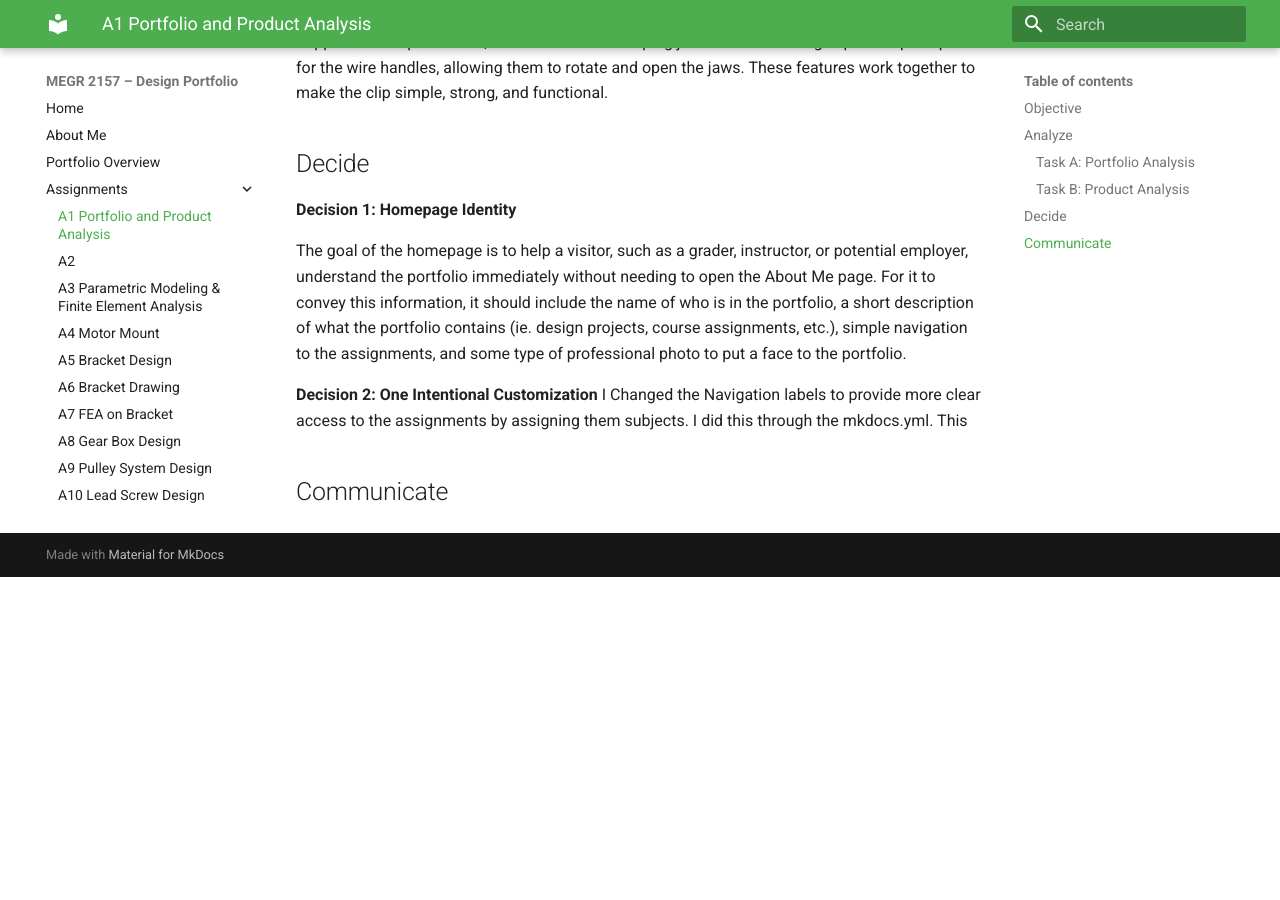
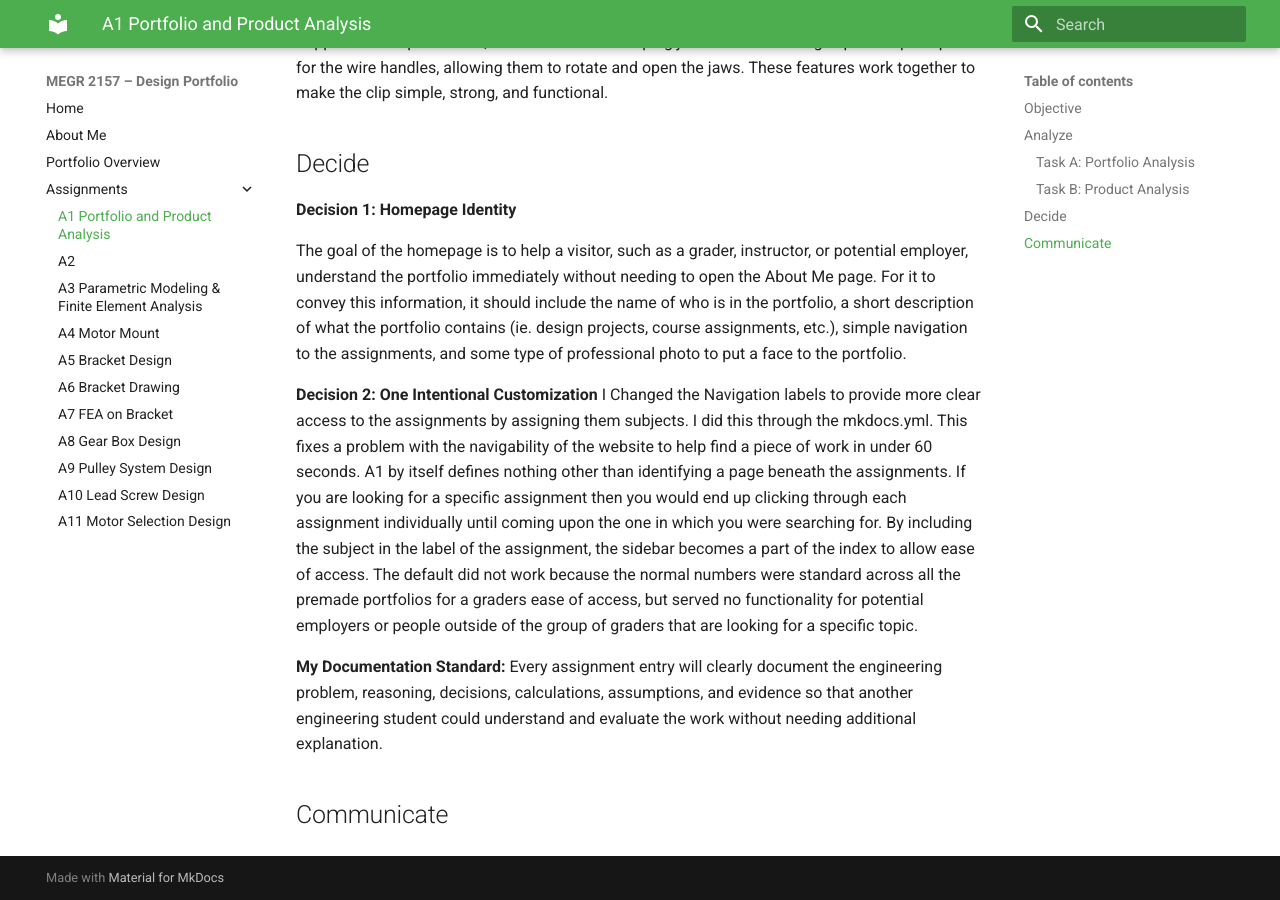
Before and after one commit to matthewjcowan/megr2156-portfolio, an MkDocs documentation site: the page built from docs/assignments/A01/index.md, in a window 1280 px wide and 900 px high, scrolled down 9951 px. Built offline with MkDocs 1.6.1 and Material for MkDocs 9.7.7, drawn with Linux system fonts in a browser that asks for light colours; before the commit the page ends 10528 px from its top, so only the background shows below that.

Commit message:
Improve navigation and documentation standards
Clarified navigation labels in mkdocs.yml for better access to assignments. Enhanced documentation standards for assignment entries.

```diff
--- a/docs/assignments/A01/index.md
+++ b/docs/assignments/A01/index.md
@@ -95,5 +95,8 @@ __Decision 1: Homepage Identity__
 The goal of the homepage is to help a visitor, such as a grader, instructor, or potential employer, understand the portfolio immediately without needing to open the About Me page. For it to convey this information, it should include the name of who is in the portfolio, a short description of what the portfolio contains (ie. design projects, course assignments, etc.), simple navigation to the assignments, and some type of professional photo to put a face to the portfolio.
 
 __Decision 2: One Intentional Customization__
-I Changed the Navigation labels to provide more clear access to the assignments by assigning them subjects. I did this through the mkdocs.yml. This
+I Changed the Navigation labels to provide more clear access to the assignments by assigning them subjects. I did this through the mkdocs.yml. This fixes a problem with the navigability of the website to help find a piece of work in under 60 seconds. A1 by itself defines nothing other than identifying a page beneath the assignments. If you are looking for a specific assignment then you would end up clicking through each assignment individually until coming upon the one in which you were searching for. By including the subject in the label of the assignment, the sidebar becomes a part of the index to allow ease of access. The default did not work because the normal numbers were standard across all the premade portfolios for a graders ease of access, but served no functionality for potential employers or people outside of the group of graders that are looking for a specific topic.
+
+__My Documentation Standard:__
+Every assignment entry will clearly document the engineering problem, reasoning, decisions, calculations, assumptions, and evidence so that another engineering student could understand and evaluate the work without needing additional explanation.
 ## Communicate
```
